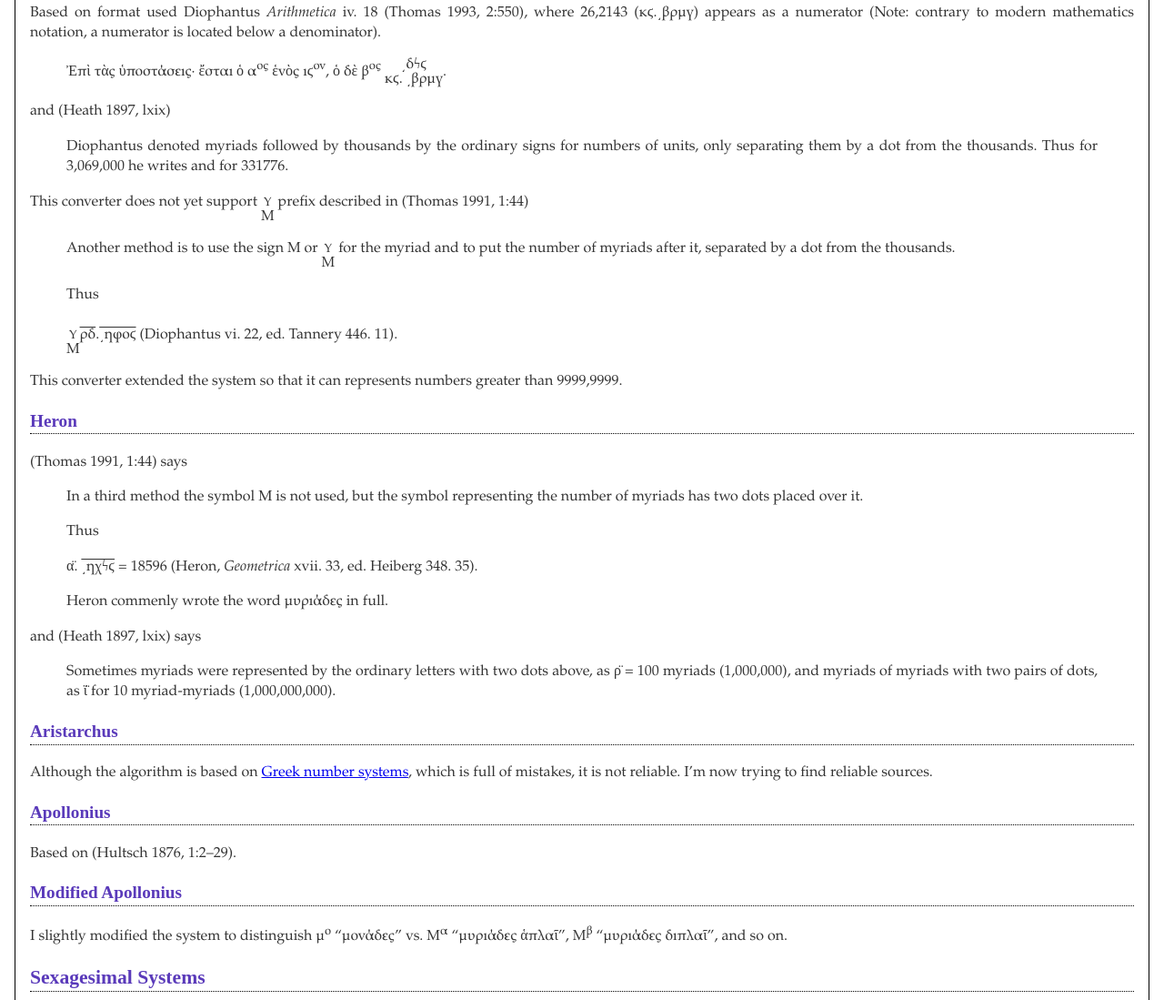
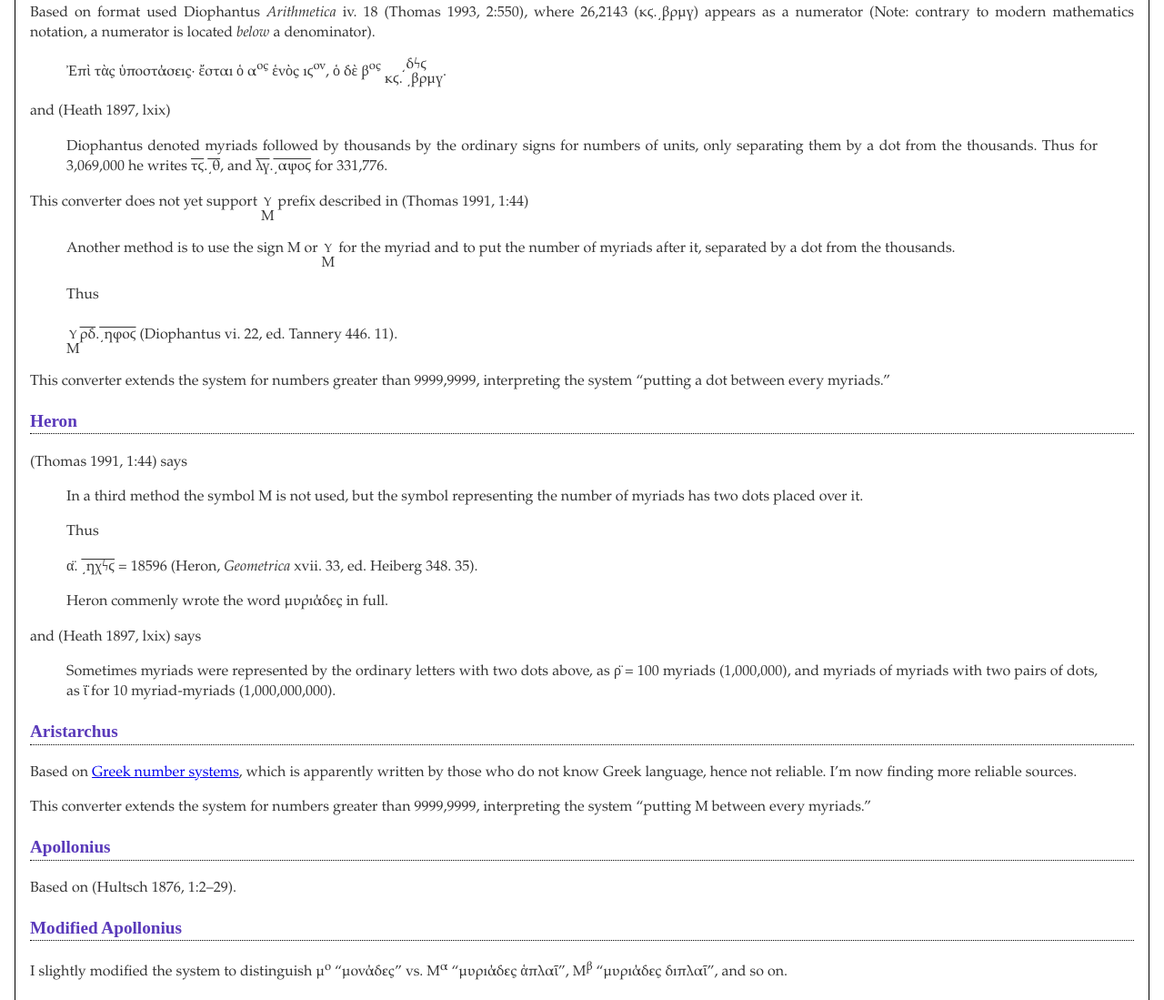
Before and after one commit to na4zagin3/na4zagin3.github.io, a plain HTML site: page greeknumeral.html in a window 1280 px wide. Shown: the part 1419-2518 px from the top of the page at 91% size. Drawn offline with nearby package versions, Linux system fonts and the light colour scheme; some packages are replaced by stand-ins of ours.

Commit message:
Fix typo and update descriptions

```diff
--- a/greeknumeral.html
+++ b/greeknumeral.html
@@ -60,13 +60,13 @@ var app = Elm.Main.init({
 <h3 id="common-ionian">Common Ionian</h3>
 <p>Based on <span class="citation" data-cites="GMT1">(Thomas 1991, 1:42–44)</span>.</p>
 <h3 id="diophantus">Diophantus</h3>
-<p>Based on format used Diophantus <em>Arithmetica</em> iv. 18 <span class="citation" data-cites="GMT2">(Thomas 1993, 2:550)</span>, where 26,2143 (κϛ.͵βρμγ) appears as a numerator (Note: contrary to modern mathematics notation, a numerator is located below a denominator).</p>
+<p>Based on format used Diophantus <em>Arithmetica</em> iv. 18 <span class="citation" data-cites="GMT2">(Thomas 1993, 2:550)</span>, where 26,2143 (κϛ.͵βρμγ) appears as a numerator (Note: contrary to modern mathematics notation, a numerator is located <em>below</em> a denominator).</p>
 <blockquote>
 <p>Ἐπὶ τὰς ὑποστάσεις· ἔσται ὁ α<sup>ος</sup> ἑνὸς ιϛ<sup>ον</sup>, ὁ δὲ β<sup>ος</sup> <span style="display: inline-flex; flex-direction: column; vertical-align: middle;"><span style="text-align: center; line-height: 1em;">͵δϟϛ</span><span style="text-align: center; line-height: 1em;">κϛ. ͵βρμγ</span></span>.</p>
 </blockquote>
 <p>and <span class="citation" data-cites="Heath1897">(Heath 1897, lxix)</span></p>
 <blockquote>
-<p>Diophantus denoted myriads followed by thousands by the ordinary signs for numbers of units, only separating them by a dot from the thousands. Thus for 3,069,000 he writes and for 331776.</p>
+<p>Diophantus denoted myriads followed by thousands by the ordinary signs for numbers of units, only separating them by a dot from the thousands. Thus for 3,069,000 he writes <span style="text-decoration: overline;">τϛ</span>.<wbr><span style="text-decoration: overline;">͵θ</span>, and <span style="text-decoration: overline;">λγ</span>.<wbr><span style="text-decoration: overline;">͵αψοϛ</span> for 331,776.</p>
 </blockquote>
 <p>This converter does not yet support <span style="display: inline-flex; flex-direction: column-reverse;"><span style="text-align: center; line-height: 1em;">Μ</span><span style="text-align: center; line-height: 1em; font-size: smaller;">Υ</span></span> prefix described in <span class="citation" data-cites="GMT1">(Thomas 1991, 1:44)</span></p>
 <blockquote>
@@ -74,7 +74,7 @@ var app = Elm.Main.init({
 <p>Thus</p>
 <p><span style="display: inline-flex; flex-direction: column-reverse;"><span style="text-align: center; line-height: 1em;">Μ</span><span style="text-align: center; line-height: 1em; font-size: smaller;">Υ</span></span><span><span style="text-decoration: overline; line-height: 2em;">ρδ</span><span>.<wbr></span><span style="text-decoration: overline; line-height: 2em;">͵ηφοϛ</span></span> (Diophantus vi. 22, ed. Tannery 446. 11).</p>
 </blockquote>
-<p>This converter extended the system so that it can represents numbers greater than 9999,9999.</p>
+<p>This converter extends the system for numbers greater than 9999,9999, interpreting the system “putting a dot between every myriads.”</p>
 <h3 id="heron">Heron</h3>
 <p><span class="citation" data-cites="GMT1">(Thomas 1991, 1:44)</span> says</p>
 <blockquote>
@@ -88,7 +88,8 @@ var app = Elm.Main.init({
 <p>Sometimes myriads were represented by the ordinary letters with two dots above, as ρ̈ = 100 myriads (1,000,000), and myriads of myriads with two pairs of dots, as ϊ̈ for 10 myriad-myriads (1,000,000,000).</p>
 </blockquote>
 <h3 id="aristarchus">Aristarchus</h3>
-<p>Although the algorithm is based on <a href="http://www-history.mcs.st-andrews.ac.uk/HistTopics/Greek_numbers.html">Greek number systems</a>, which is full of mistakes, it is not reliable. I’m now trying to find reliable sources.</p>
+<p>Based on <a href="http://www-history.mcs.st-andrews.ac.uk/HistTopics/Greek_numbers.html">Greek number systems</a>, which is apparently written by those who do not know Greek language, hence not reliable. I’m now finding more reliable sources.</p>
+<p>This converter extends the system for numbers greater than 9999,9999, interpreting the system “putting Μ between every myriads.”</p>
 <h3 id="apollonius">Apollonius</h3>
 <p>Based on <span class="citation" data-cites="Hultsch1876">(Hultsch 1876, 1:2–29)</span>.</p>
 <h3 id="modified-apollonius">Modified Apollonius</h3>
```
Also changed, not shown: 1 other file.
